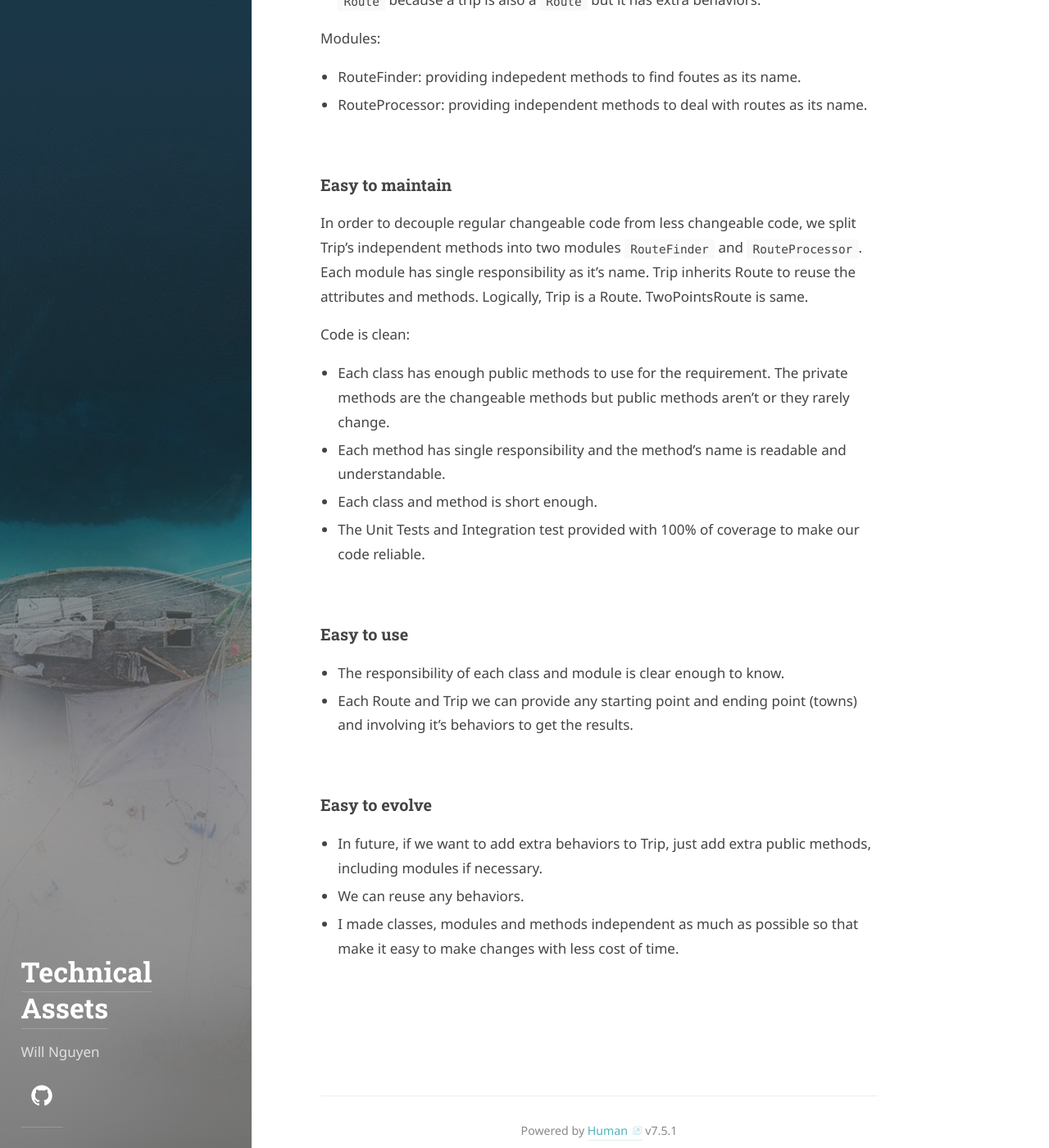
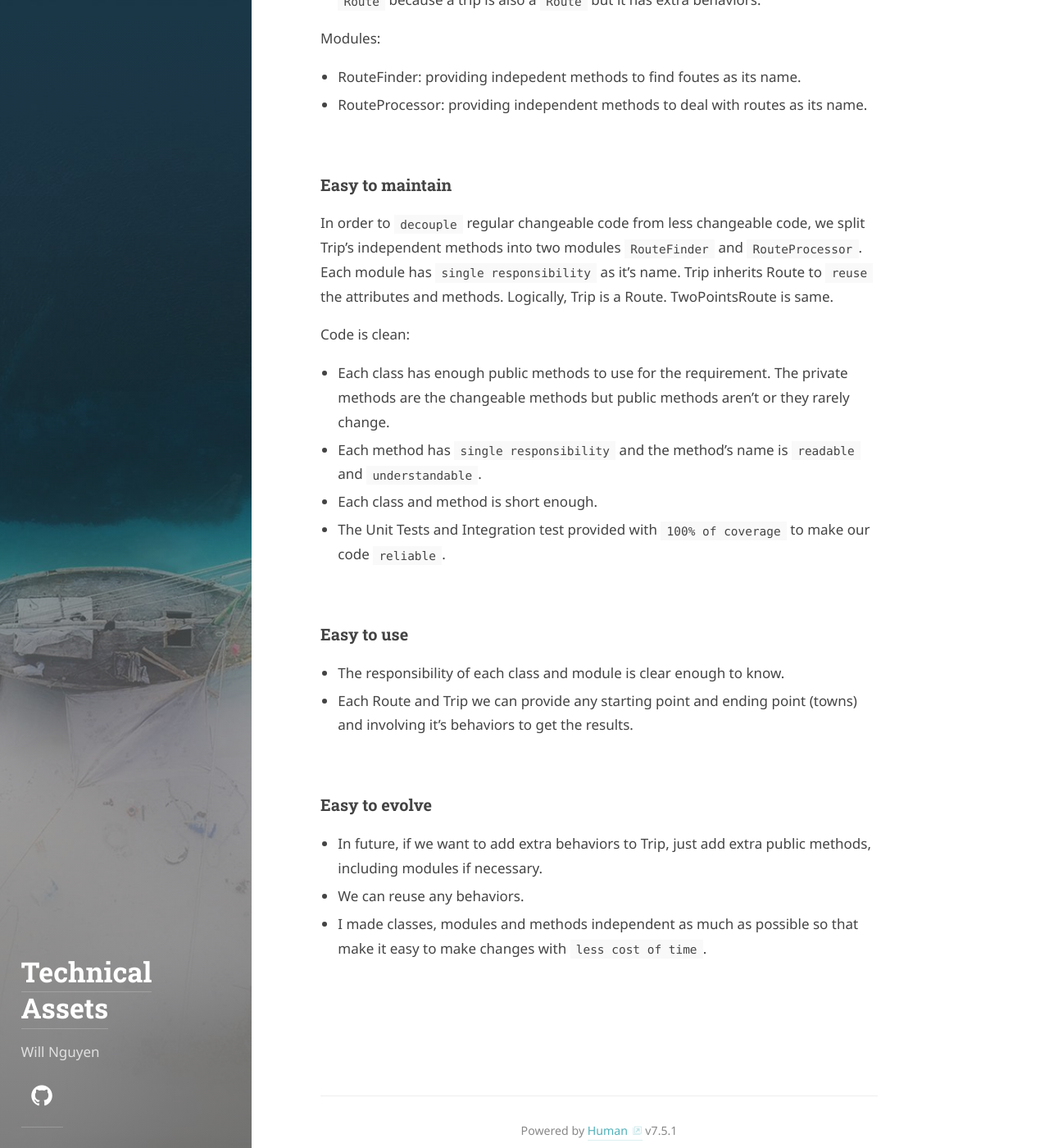
Before and after one commit to nctruong/technical-assets, a Jekyll site: the page built from instruction_and_explanation.md, in a window 1280 px wide and 1400 px high, scrolled down 4089 px. Shown: the whole window at 82% size. Built offline with Jekyll 4.4.1, drawn with Linux system fonts in a browser that asks for light colours; some web fonts are replaced; our own code applies the rules of GitHub Pages for plain Markdown files.

```diff
--- a/instruction_and_explanation.md
+++ b/instruction_and_explanation.md
@@ -97,14 +97,14 @@ Modules:
 - RouteProcessor: providing independent methods to deal with routes as its name.
 
 ### Easy to maintain
-In order to decouple regular changeable code from less changeable code, we split Trip's independent methods into two modules `RouteFinder` and `RouteProcessor`. Each module has single responsibility as it's name. Trip inherits Route to reuse the attributes and methods. Logically, Trip is a Route. TwoPointsRoute is same.
+In order to `decouple` regular changeable code from less changeable code, we split Trip's independent methods into two modules `RouteFinder` and `RouteProcessor`. Each module has `single responsibility` as it's name. Trip inherits Route to `reuse` the attributes and methods. Logically, Trip is a Route. TwoPointsRoute is same.
 
 Code is clean:
 
 - Each class has enough public methods to use for the requirement. The private methods are the changeable methods but public methods aren't or they rarely change.
-- Each method has single responsibility and the method's name is readable and understandable.
+- Each method has `single responsibility` and the method's name is `readable` and `understandable`.
 - Each class and method is short enough.
-- The Unit Tests and Integration test provided with 100% of coverage to make our code reliable.
+- The Unit Tests and Integration test provided with `100% of coverage` to make our code `reliable`.
 
 ### Easy to use
 - The responsibility of each class and module is clear enough to know.
@@ -113,4 +113,4 @@ Code is clean:
 ### Easy to evolve
 - In future, if we want to add extra behaviors to Trip, just add extra public methods, including modules if necessary.
 - We can reuse any behaviors.
-- I made classes, modules and methods independent as much as possible so that make it easy to make changes with less cost of time.
+- I made classes, modules and methods independent as much as possible so that make it easy to make changes with `less cost of time`.
```
